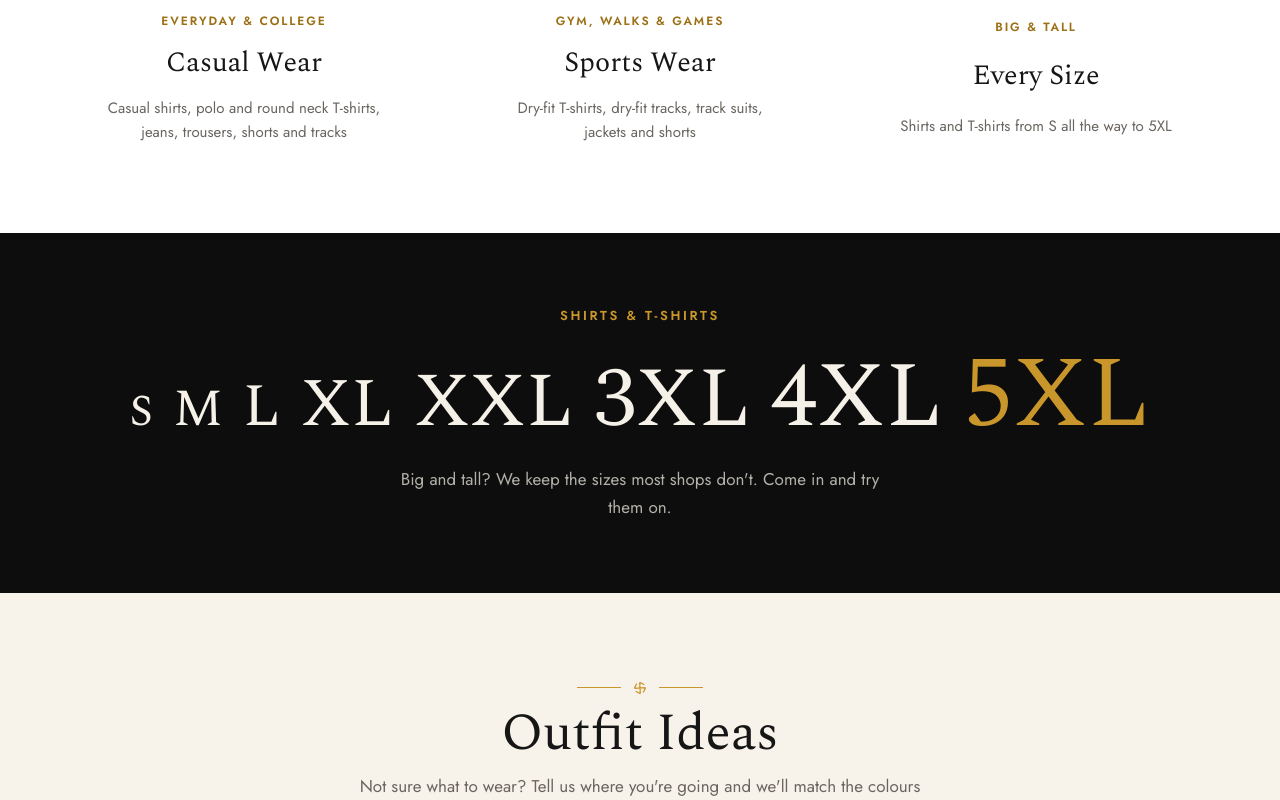
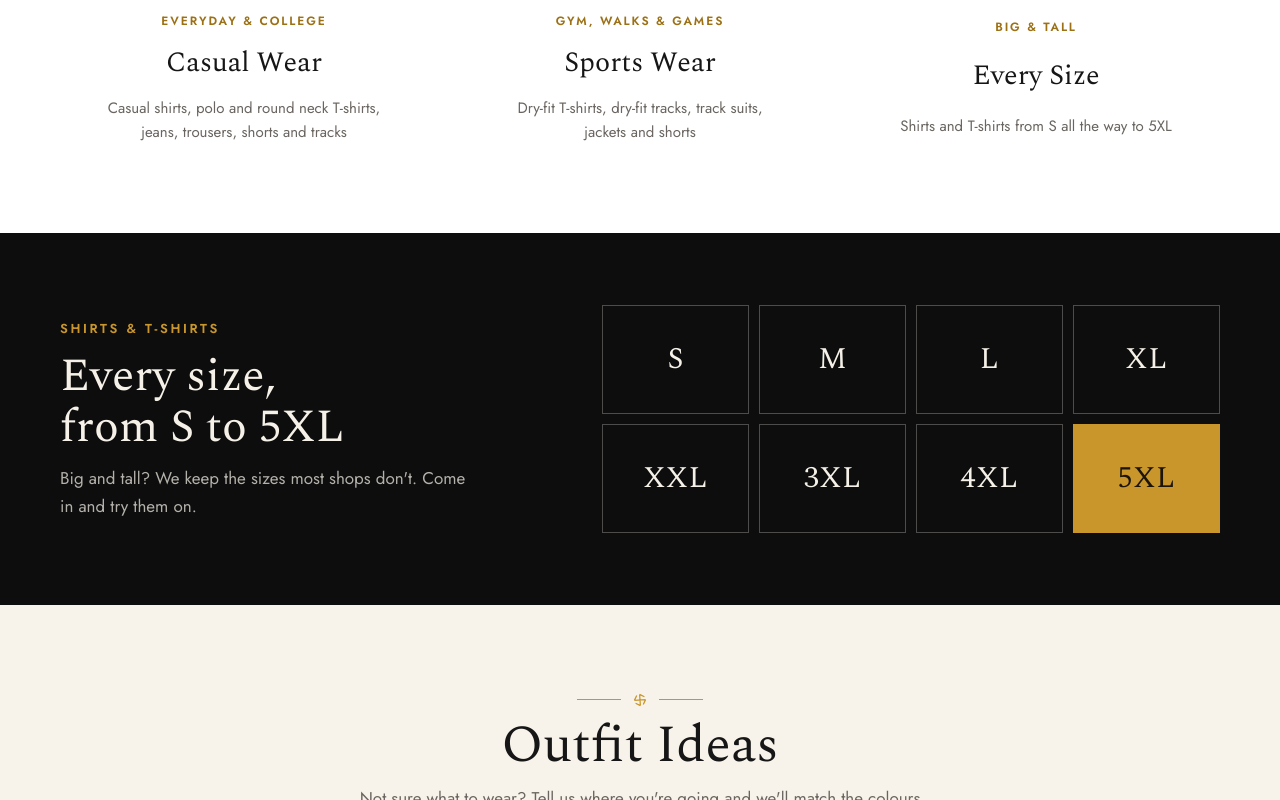
Before and after one commit to rish-25ag/yuvraj-mens-wear, a plain HTML site: page index.html in a window 1280 px wide. Shown: the part 2000-2800 px from the top of the page. Drawn offline with nearby package versions, Linux system fonts and the light colour scheme; a web font is replaced by a local one.

Commit message:
Sizes: neat size grid instead of growing letters
Co-Authored-By: Claude Opus 5.5 <noreply@anthropic.com>
Claude-Session: https://claude.ai/code/session_01QqaEka1u3xocCz6aoyigW2

```diff
--- a/index.html
+++ b/index.html
@@ -210,11 +210,16 @@ section { padding-block: 88px; }
 .card-c .items { font-size: 15px; color: var(--muted); max-width: 32ch; margin-inline: auto; }
 
 /* sizes band */
-.sizes { background: var(--black); color: var(--on-black); text-align: center; padding-block: 72px; }
+.sizes { background: var(--black); color: var(--on-black); padding-block: 72px; }
 .sizes .lbl { font-size: 13px; font-weight: 600; letter-spacing: .2em; text-transform: uppercase; color: var(--gold); }
-.size-line { display: flex; justify-content: center; align-items: baseline; flex-wrap: wrap; gap: 4px 20px; margin-block: 18px 20px; font-family: var(--font-head); line-height: 1; }
-.size-line span:last-child { color: var(--gold); }
-.sizes p { color: color-mix(in srgb, var(--on-black) 72%, transparent); max-width: 50ch; margin-inline: auto; }
+.size-wrap { display: grid; grid-template-columns: minmax(0, 1fr) minmax(0, 1.25fr); gap: 48px; align-items: center; text-align: left; }
+.size-copy { display: grid; gap: 12px; }
+.size-copy h2 { font-family: var(--font-head); font-size: clamp(32px, 4vw, 46px); line-height: 1.1; }
+.size-copy p { color: color-mix(in srgb, var(--on-black) 72%, transparent); max-width: 40ch; }
+.size-grid { list-style: none; margin: 0; padding: 0; display: grid; grid-template-columns: repeat(4, minmax(0, 1fr)); gap: 10px; }
+.size-grid li { aspect-ratio: 1.35; display: grid; place-items: center; border: 1px solid rgba(245,241,232,.28); font-family: var(--font-head); font-size: clamp(22px, 2.6vw, 30px); letter-spacing: .02em; font-variant-numeric: tabular-nums; }
+.size-grid li.hi { background: var(--gold); border-color: var(--gold); color: #1b1407; }
+@media (max-width: 760px) { .size-wrap { grid-template-columns: 1fr; gap: 28px; text-align: center; } .size-copy { justify-items: center; } }
 
 /* looks */
 .looks-bg { background: var(--cream); }
@@ -567,12 +572,15 @@ section { padding-block: 88px; }
   </section>
 
   <section class="sizes" id="sizes" aria-label="Sizes">
-    <div class="wrap">
-      <div class="lbl">Shirts &amp; T-shirts</div>
-      <div class="size-line" aria-label="Sizes S, M, L, XL, XXL, 3XL, 4XL and 5XL">
-        <span style="font-size:clamp(26px,3.6vw,44px)">S</span><span style="font-size:clamp(30px,4.3vw,52px)">M</span><span style="font-size:clamp(34px,5vw,60px)">L</span><span style="font-size:clamp(38px,5.7vw,68px)">XL</span><span style="font-size:clamp(42px,6.4vw,76px)">XXL</span><span style="font-size:clamp(46px,7.1vw,84px)">3XL</span><span style="font-size:clamp(50px,7.8vw,92px)">4XL</span><span style="font-size:clamp(54px,8.5vw,100px)">5XL</span>
+    <div class="wrap size-wrap">
+      <div class="size-copy">
+        <div class="lbl">Shirts &amp; T-shirts</div>
+        <h2>Every size, from S to 5XL</h2>
+        <p>Big and tall? We keep the sizes most shops don't. Come in and try them on.</p>
       </div>
-      <p>Big and tall? We keep the sizes most shops don't. Come in and try them on.</p>
+      <ul class="size-grid" aria-label="Sizes in stock">
+        <li>S</li><li>M</li><li>L</li><li>XL</li><li>XXL</li><li>3XL</li><li>4XL</li><li class="hi">5XL</li>
+      </ul>
     </div>
   </section>
 
```
